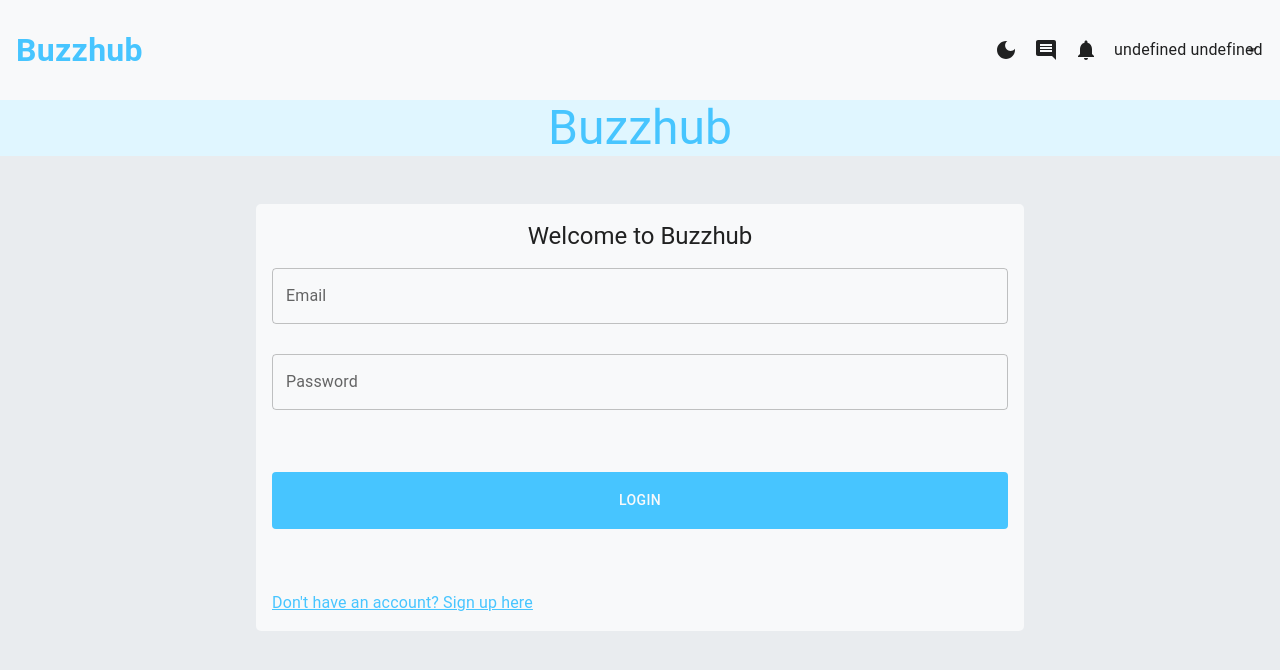
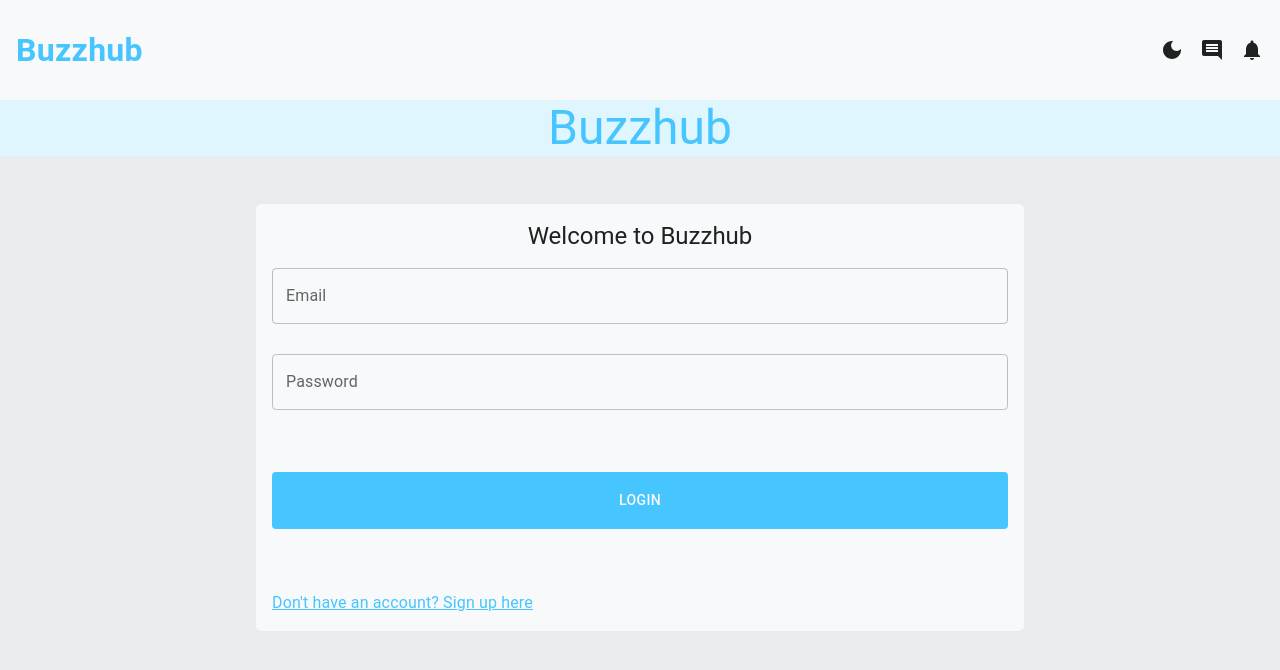
Before and after one commit to huan00/buzzhub_client, a React (Create React App) app: page / in a window 1280 px wide. Shown: the top 670 px of the page. Built offline with nearby package versions, Linux system fonts and the light colour scheme.

Commit message:
fix navbar on login screen

```diff
--- a/src/pages/navbar/Navbar.jsx
+++ b/src/pages/navbar/Navbar.jsx
@@ -76,6 +76,7 @@ const Navbar = () => {
             <Comment sx={{ marginLeft: '1rem' }} />
             <Notifications sx={{ marginLeft: '1rem' }} />
           </Box>
+          {user && (
             <Box marginLeft="1rem">
               <FormControl variant="standard" value={fullName}>
                 <Select
@@ -106,6 +107,7 @@ const Navbar = () => {
                 </Select>
               </FormControl>
             </Box>
+          )}
         </Box>
       ) : (
         <Box>
```
Also changed, not shown: 1 other file (tests, documents, lock files or other folders). Lines whose indentation alone changed are shown as unchanged.
